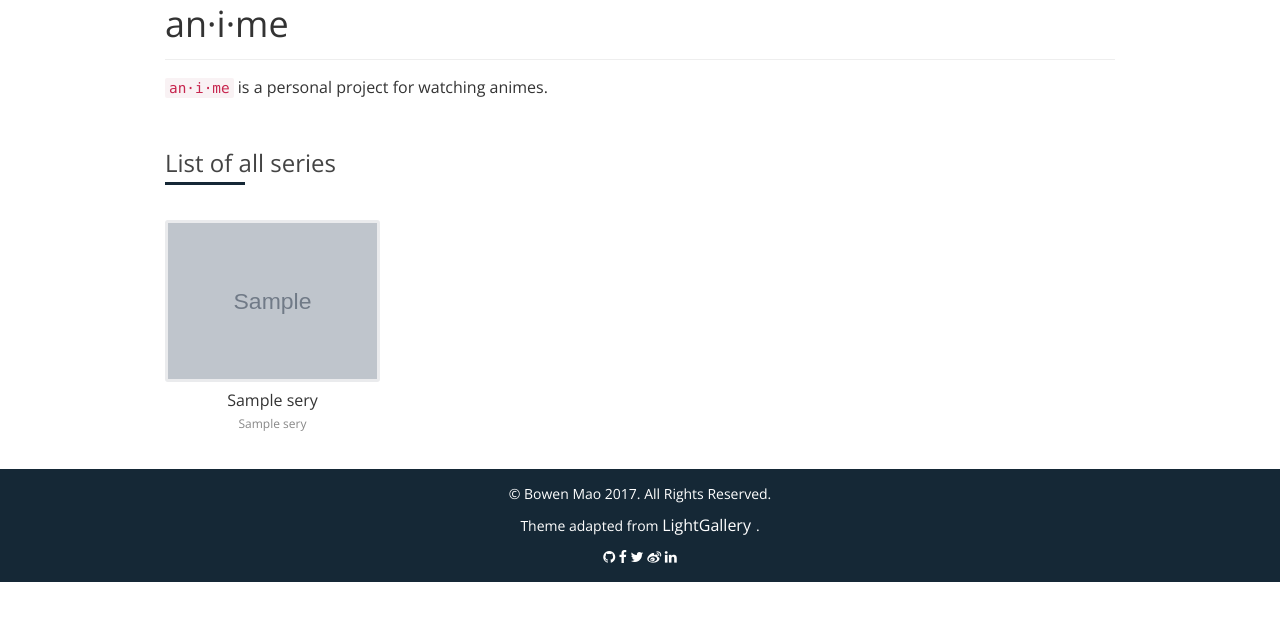
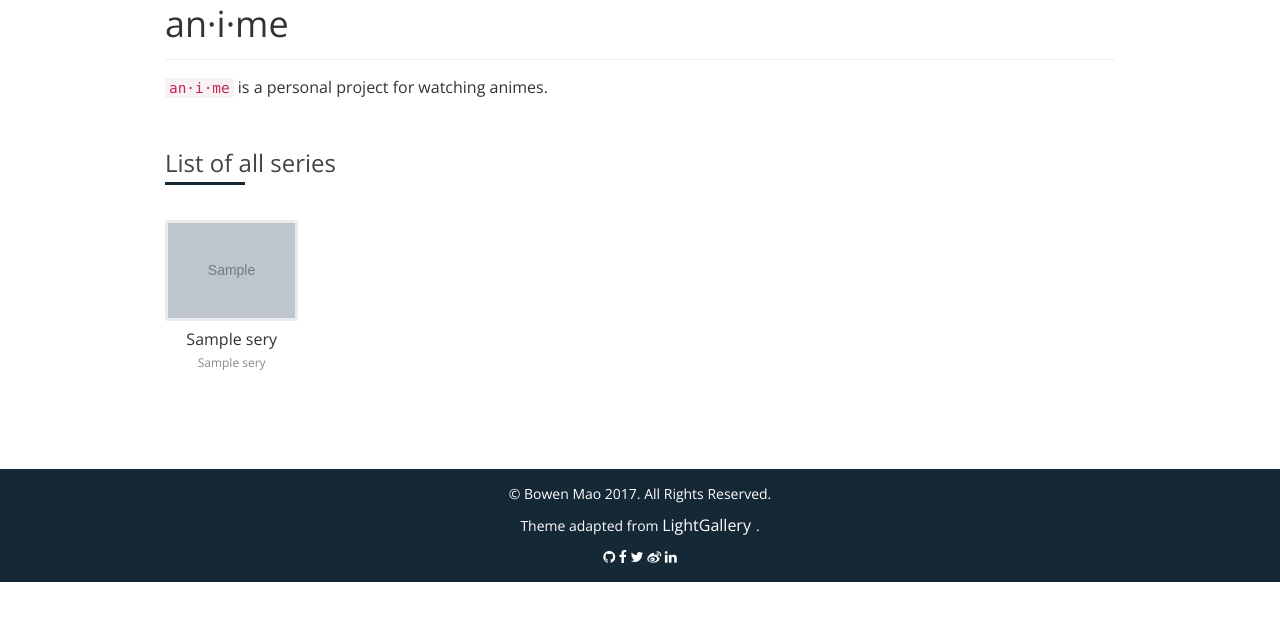
Before and after one commit to maobowen/anime_django, a Django app: page /anime/ in a window 1280 px wide. Shown: the part 138-759 px from the top of the page. Run offline with Django 3.2, Linux system fonts and the light colour scheme; tables that the repository leaves empty hold one stand-in row (values such as "Sample post"); grey boxes marked "Sample" are stand-in pictures; some libraries are stand-ins or nearby versions.

Commit message:
Modified template "index.html"
Adjusted caption heights in "index.html".

```diff
--- a/templates/anime/index.html
+++ b/templates/anime/index.html
@@ -21,7 +21,7 @@
             <div class="demo-gallery dark mrb35">
                 <ul id="relative-caption" class="list-unstyled row">
                     {% for s in series %}
-                        <li class="col-xs-6 col-sm-4 col-md-3" data-src="{{ s.poster }}" data-sub-html=".caption">
+                        <li class="col-xs-6 col-sm-3 col-md-2" data-src="{{ s.poster }}" data-sub-html=".caption">
                             <a href="{{ s.id }}/?site={{ s.source }}" title="Watch {{ s.title_en }} on {{ s.source.capitalize }}" {% if not s.available %}class="unavailable"{% endif %}>
                                 <img class="img-responsive" src="{{ s.poster }}">
                                 {% if s.available %}
@@ -31,7 +31,8 @@
                                 {% endif %}
                             </a>
                             <div class="caption">
-                                <h4>{{ s.title_zh }}</h4><p>{{ s.title_en }}</p>
+                                <h4>{{ s.title_zh }}</h4>
+                                <p>{{ s.title_en }}</p>
                             </div>
                         </li>
                     {% endfor %}
@@ -47,6 +48,9 @@
             float: left;
             width: 100%;
             text-align: center;
+            height: 7em;
+            overflow: hidden;
+            text-overflow: ellipsis;
         }
         .caption p {
             color: #888;
```
